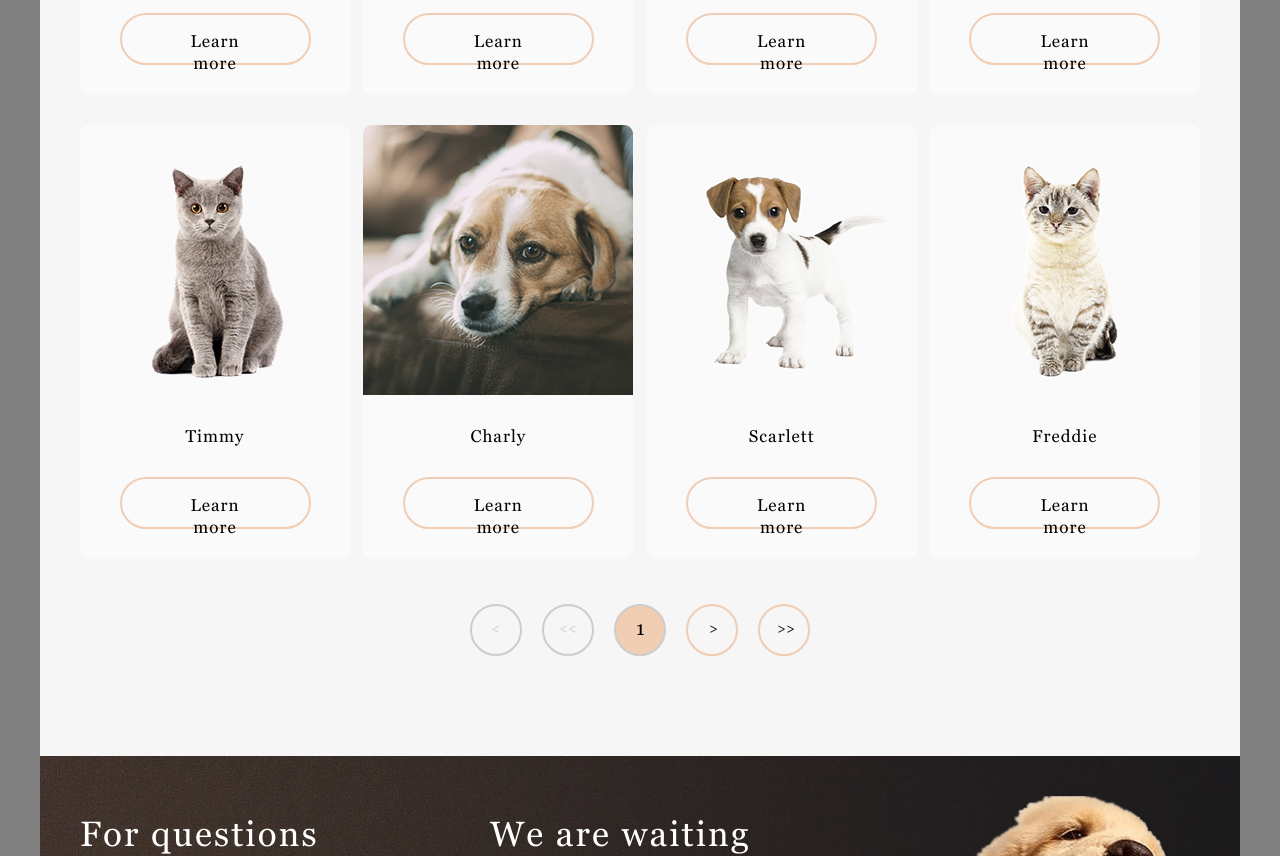
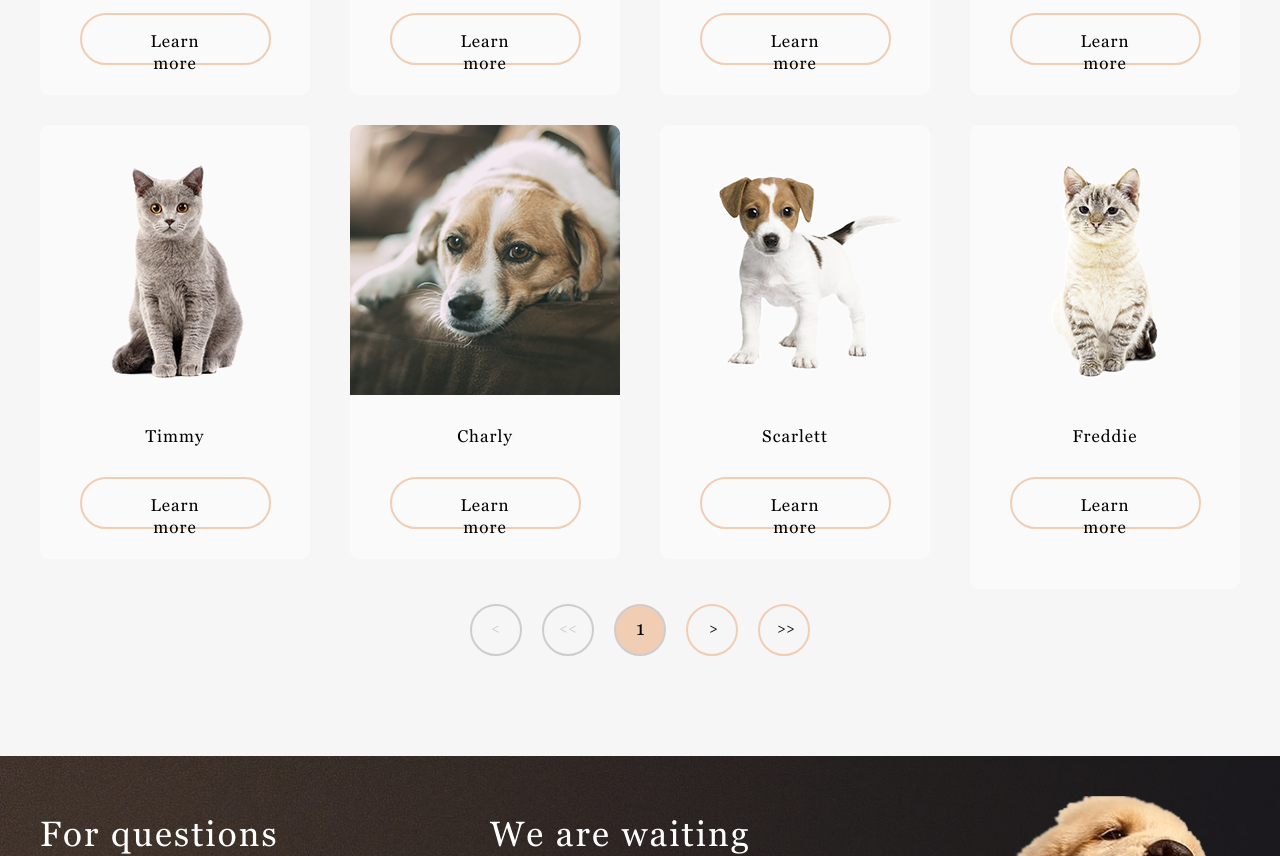
Before and after one commit to YAHOR-RUDZIANKOU/Shelte, a plain HTML site: page pets/index.html in a window 1280 px wide. Shown: the part 680-1536 px from the top of the page. Drawn offline with Linux system fonts and the light colour scheme; files whose address does not match are found by name.

Commit message:
change adaptive 1280px

```diff
--- a/pets/index.html
+++ b/pets/index.html
@@ -53,7 +53,7 @@
                             are looking for a house
                         </h1>
                         <div class="friends_body">
-                            <div class="friends_body-first">
+
                             <div class="friends-items">
                                 <div class="friends-items_img">
                                     <img alt="katrine" src="/images/pets-katrine.png">
@@ -80,7 +80,7 @@
 
                             <div class="friends-items">
                                 <div class="friends-items_img">
-                                        <img alt="woody"  src="/images/pets-woody.png">
+                                    <img alt="woody" src="/images/pets-woody.png">
                                 </div>
                                 <div class="friends-items_text">
                                     Woody
@@ -101,9 +101,9 @@
                                     <button class="friends-items_button">Learn more</button>
                                 </div>
                             </div>
-                            </div>
 
-                            <div class="friends_body-second">
+
+
                             <div class="friends-items">
                                 <div class="friends-items_img">
                                     <img alt="timmy" src="/images/pets-timmy.png">
@@ -151,7 +151,7 @@
                                     <button class="friends-items_button">Learn more</button>
                                 </div>
                             </div>
-                            </div>
+
                         </div>
                         <div class="friends_footer">
                             <div class="friends_footer-content">
@@ -184,13 +184,16 @@
                         </div>
                         <div class="footer-left_mail">
                             <div class="footer-mail_pictyre">
-                                <a href="https://mail.ru/" target="_blank"><img alt="mail" class="footer-mail_pic" src="/images/mail.png"></a>
+                                <a href="https://mail.ru/" target="_blank"><img alt="mail" class="footer-mail_pic"
+                                        src="/images/mail.png"></a>
                             </div>
-                            <a href="https://mail.ru/" class="footer-mail footer-general increase" target="_blank" >email@shelter.com</a>
+                            <a href="https://mail.ru/" class="footer-mail footer-general increase"
+                                target="_blank">email@shelter.com</a>
                         </div>
                         <div class="footer-left_tel">
                             <div class="footer-tel_pictyre">
-                                <a href="tel:+136745677554"><img alt="phone" class="footer-tel_pic" src="/images/icon-phone.png"></a>
+                                <a href="tel:+136745677554"><img alt="phone" class="footer-tel_pic"
+                                        src="/images/icon-phone.png"></a>
                             </div>
                             <a href="tel:+136745677554" class="footer-tel footer-general increase">+13 674 567 75 54</a>
                         </div>
@@ -204,18 +207,21 @@
                             <div class="footer-mail_pictyre">
                                 <img alt="marker" class="footer-mail_pic" src="/images/icon-marker.png">
                             </div>
-                            <a href="https://yandex.by/maps/geo/boston/2240280251/?ll=-71.015089%2C42.373004&z=13" target="_blank" class="footer-mail footer-mail_change footer-general increase">1 Central Street, Boston<br> (entrance from the store)</a>
+                            <a href="https://yandex.by/maps/geo/boston/2240280251/?ll=-71.015089%2C42.373004&z=13"
+                                target="_blank" class="footer-mail footer-mail_change footer-general increase">1 Central
+                                Street, Boston<br> (entrance from the store)</a>
                         </div>
                         <div class="footer-left_tel">
                             <div class="footer-tel_pictyre">
                                 <img alt="marker" class="footer-tel_pic" src="/images/icon-marker.png">
                             </div>
-                            <a href="https://yandex.by/maps/geo/houston/2198148841/?ll=-91.479749%2C30.356566&z=6.92" target="_blank" class="footer-tel footer-general increase">18 South Park, London </a>
+                            <a href="https://yandex.by/maps/geo/houston/2198148841/?ll=-91.479749%2C30.356566&z=6.92"
+                                target="_blank" class="footer-tel footer-general increase">18 South Park, London </a>
                         </div>
                     </div>
 
                     <div class="footer-right_picture">
-                        <img  alt="happpyDog" class="footer-righy_pic" src="/images/footer-puppy.png">
+                        <img alt="happpyDog" class="footer-righy_pic" src="/images/footer-puppy.png">
                     </div>
                 </div>
             </footer>
--- a/pets/style.css
+++ b/pets/style.css
@@ -181,9 +181,9 @@ button {
   margin: 0 auto;
 }
 
-.container {
+/* .container {
   margin: 0 40px;
-}
+} */
 
 
 /* -------------Header------------------- */
@@ -202,10 +202,10 @@ button {
   width: 100%;
   margin: 0 auto;
 }
-
+/*
 .container {
   margin: 0 40px;
-}
+} */
 
 .header {
   font-family: Arial, Regular;
@@ -291,21 +291,9 @@ button {
   margin-top: 45px;
 }
 
-.friends_body-first {
-  display: flex;
-  justify-content: space-between;
-}
-
-.friends_body-second {
-  display: flex;
-  justify-content: space-between;
-  margin-top: 30px;
-}
-
 .friends-items {
   border-radius: 9px;
-  max-width: 270px;
-  width: 100%;
+  width: 270px;
   padding-bottom: 30px;
   background-color: #FAFAFA;
   display: flex;
@@ -349,12 +337,22 @@ button {
   transition: 1s linear;
 }
 
+.friends_body{
+  display: flex;
+  justify-content: space-between;
+  flex-wrap: wrap;
+}
+
+.friends_body>*:not(:last-child) {
+  margin-bottom: 30px;
+}
+
 
 /* --------friends_footer------------ */
 
 
 .friends_footer{
-margin-top: 45px;
+margin-top: 15px;
 }
 
 .footer-oracle{
```
Lines whose indentation alone changed are shown as unchanged.
